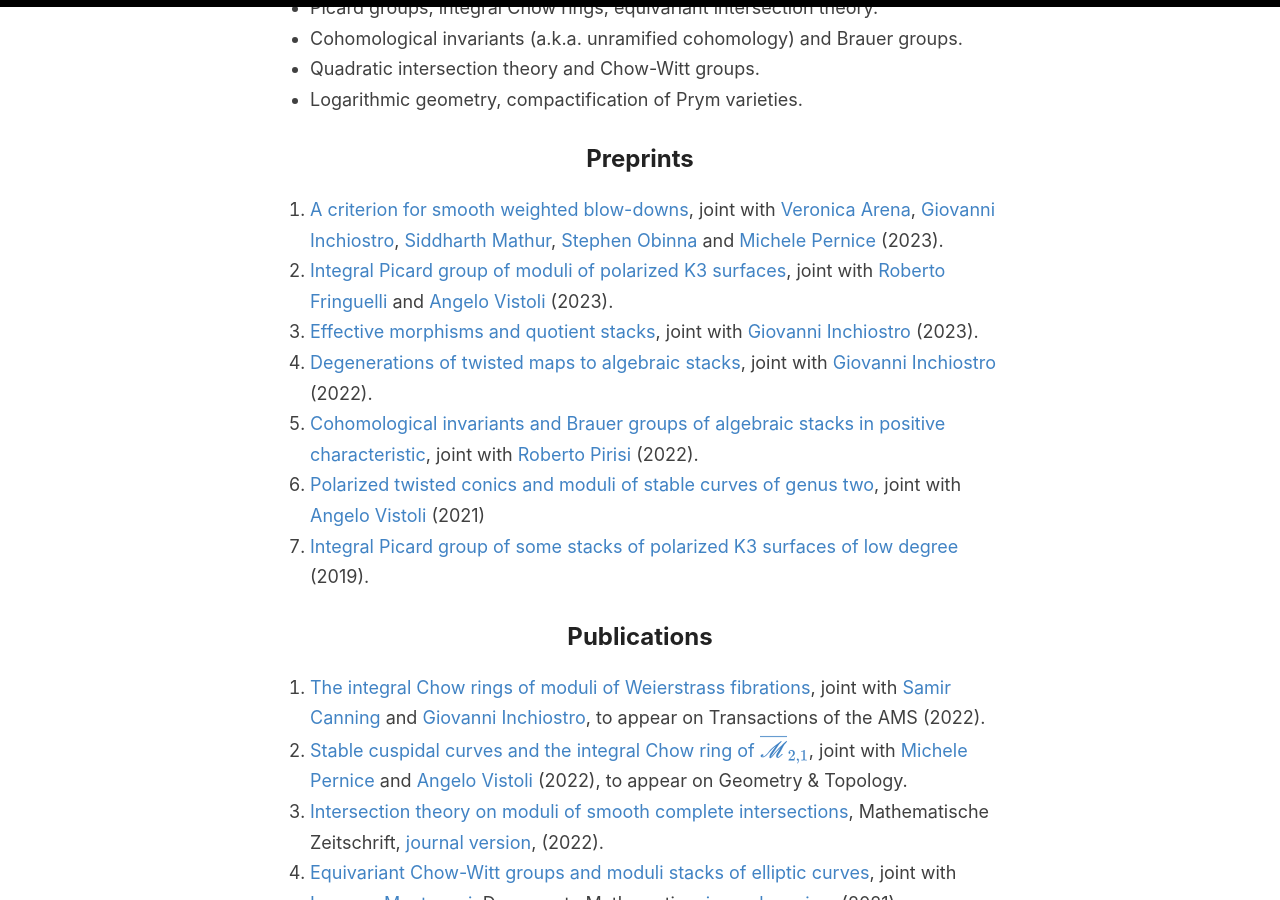
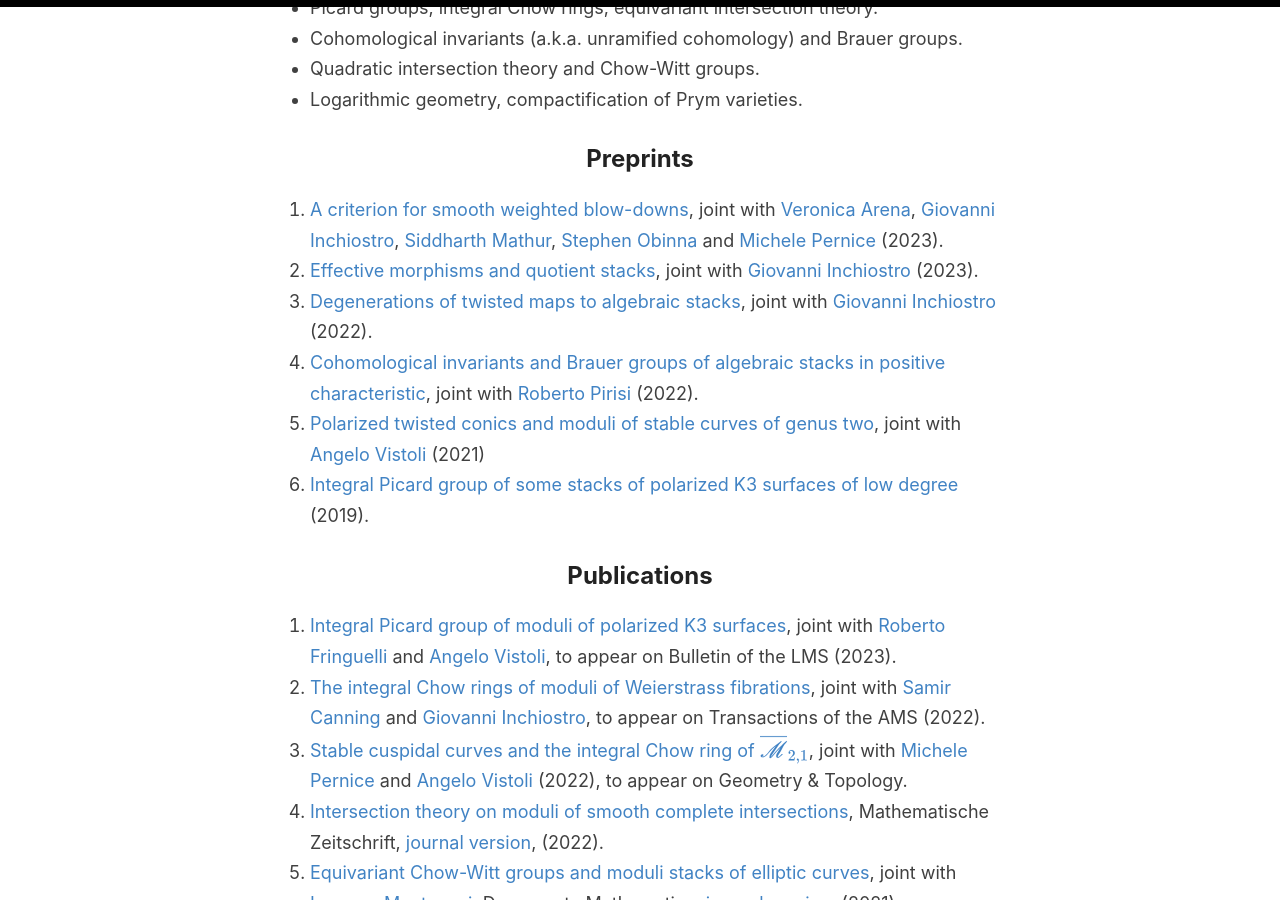
Before and after one commit to anddil/anddil.github.io, a Jekyll site: the page built from _pages/research.md, in a window 1280 px wide and 900 px high, scrolled down 569 px. Built offline with Jekyll 4.4.1, drawn with Linux system fonts in a browser that asks for light colours; some of the changed lines change nothing that is shown.

Commit message:
Update research.md

```diff
--- a/_pages/research.md
+++ b/_pages/research.md
@@ -38,7 +38,6 @@
 
 ## Preprints
 1. [A criterion for smooth weighted blow-downs](https://arxiv.org/abs/2310.15076), joint with [Veronica Arena](https://sites.google.com/view/veronica-arena/home), [Giovanni Inchiostro](https://sites.math.washington.edu/~ginchios/), [Siddharth Mathur](https://sites.google.com/view/sidmathur/home), [Stephen Obinna](https://www.brown.edu/academics/math/graduate-students) and [Michele Pernice](https://michelepernice.github.io/home.html) (2023).
-1. [Integral Picard group of moduli of polarized K3 surfaces](https://arxiv.org/abs/2305.07574), joint with [Roberto Fringuelli](https://sites.google.com/view/roberto-fringuelli/home-page) and [Angelo Vistoli](http://homepage.sns.it/vistoli/) (2023).
 1. [Effective morphisms and quotient stacks](https://arxiv.org/abs/2303.10751), joint with [Giovanni Inchiostro](https://sites.math.washington.edu/~ginchios/) (2023).
 1. [Degenerations of twisted maps to algebraic stacks](https://arxiv.org/abs/2210.03806), joint with [Giovanni Inchiostro](https://sites.math.washington.edu/~ginchios/) (2022).
 1. [Cohomological invariants and Brauer groups of algebraic stacks in positive characteristic](https://arxiv.org/abs/2207.08792), joint with [Roberto Pirisi](https://people.kth.se/~pirisi/) (2022).
@@ -46,6 +45,7 @@
 5. [Integral Picard group of some stacks of polarized K3 surfaces of low degree](https://arxiv.org/abs/1910.08758) (2019).
 
 ## Publications
+1. [Integral Picard group of moduli of polarized K3 surfaces](https://arxiv.org/abs/2305.07574), joint with [Roberto Fringuelli](https://sites.google.com/view/roberto-fringuelli/home-page) and [Angelo Vistoli](http://homepage.sns.it/vistoli/), to appear on Bulletin of the LMS (2023).
 1. [The integral Chow rings of moduli of Weierstrass fibrations](https://arxiv.org/abs/2204.05524), joint with [Samir Canning](https://people.math.ethz.ch/~scanning/) and [Giovanni Inchiostro](https://sites.math.washington.edu/~ginchios/), to appear on Transactions of the AMS (2022).
 1. [Stable cuspidal curves and the integral Chow ring of $\overline{\mathscr{M}}_{2,1}$](https://arxiv.org/abs/2108.03680), joint with [Michele Pernice](https://michelepernice.github.io/home.html) and [Angelo Vistoli](http://homepage.sns.it/vistoli/) (2022), to appear on Geometry & Topology.
 5. [Intersection theory on moduli of smooth complete intersections](https://arxiv.org/abs/2201.06024), Mathematische Zeitschrift, [journal version](https://doi.org/10.1007/s00209-023-03299-2), (2022).
```
